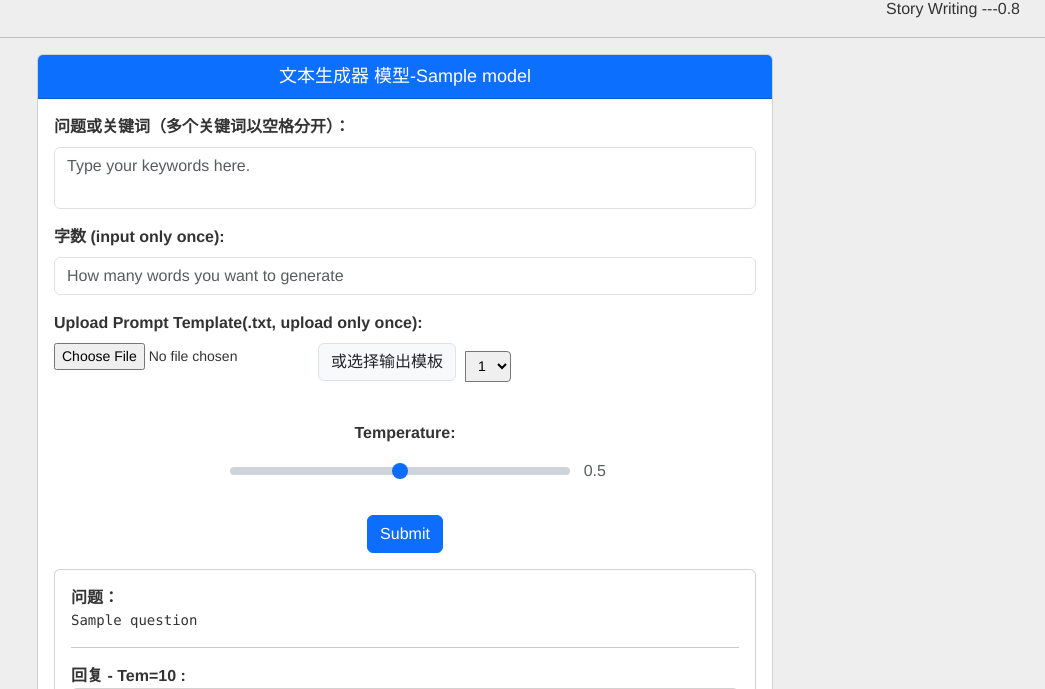
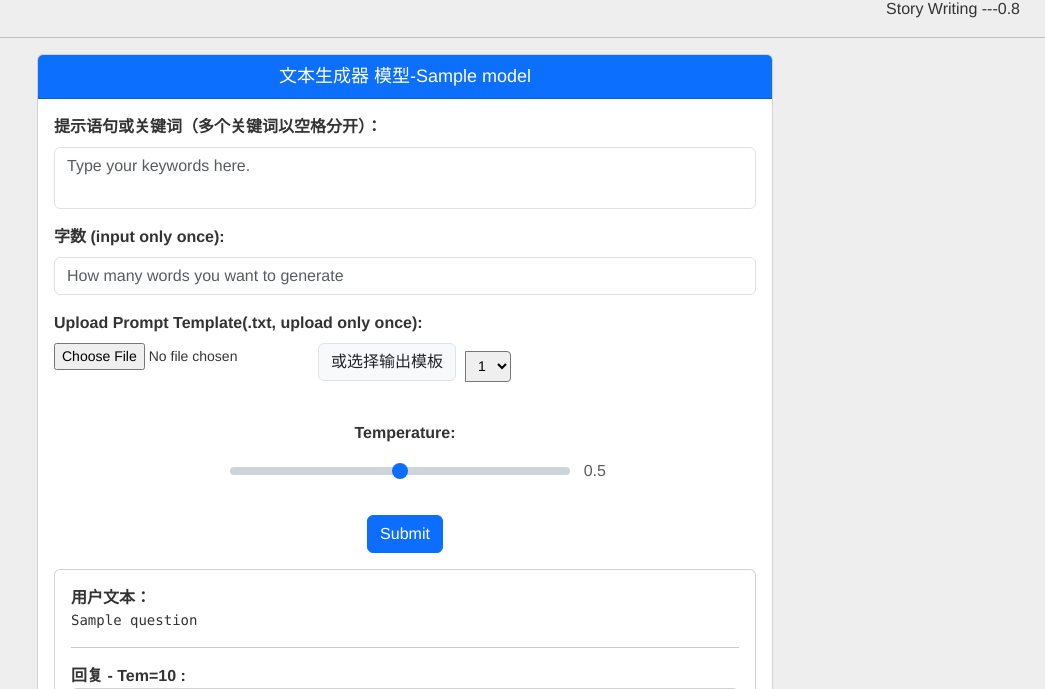
Before and after one commit to kangjian99/ChatGPTweb, a Flask app: template templates/chat.html in a window 1280 px wide. Shown: the part 201-890 px from the top of the page, without its empty margins (235-1280 px from the left). Run offline with Flask 2, Linux system fonts and the light colour scheme; the template is opened without the code that fills it: most values are stand-ins (such as "Sample title", 1, 10 or a date in 2020); some libraries are stand-ins or nearby versions.

Commit message:
Update chat.html

```diff
--- a/templates/chat.html
+++ b/templates/chat.html
@@ -36,7 +36,7 @@
                     {% if message %} {{ message }} {% endif %}
                     <form method="post" onsubmit="submit.disabled=true" enctype="multipart/form-data">
                         <div class="form-group">
-                            <label for="question">问题或关键词（多个关键词以空格分开）：</label>
+                            <label for="question">提示语句或关键词（多个关键词以空格分开）：</label>
                             <textarea id="question" name="question" placeholder="Type your keywords here." rows="2" class="form-control"></textarea>
                         </div>
                         <div class="form-group">
@@ -74,7 +74,7 @@
                     {% if question %}
 <div class="card">
     <div class="card-body align-items-center">
-        <div style="text-align: left"><b>问题：</b>
+        <div style="text-align: left"><b>用户文本：</b>
             <pre id="question">{{ question }}</pre>
         </div>
         <hr />
```
